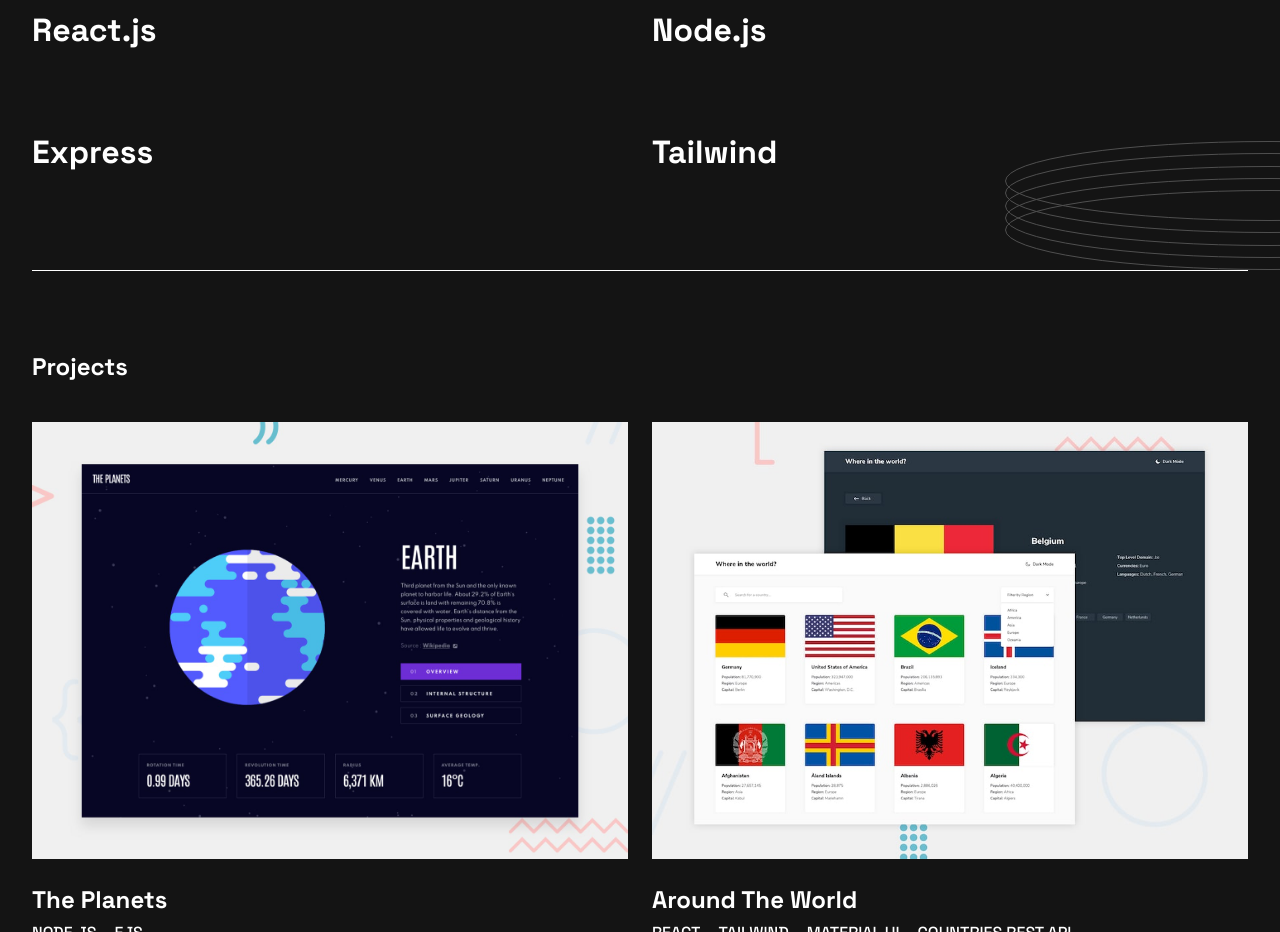
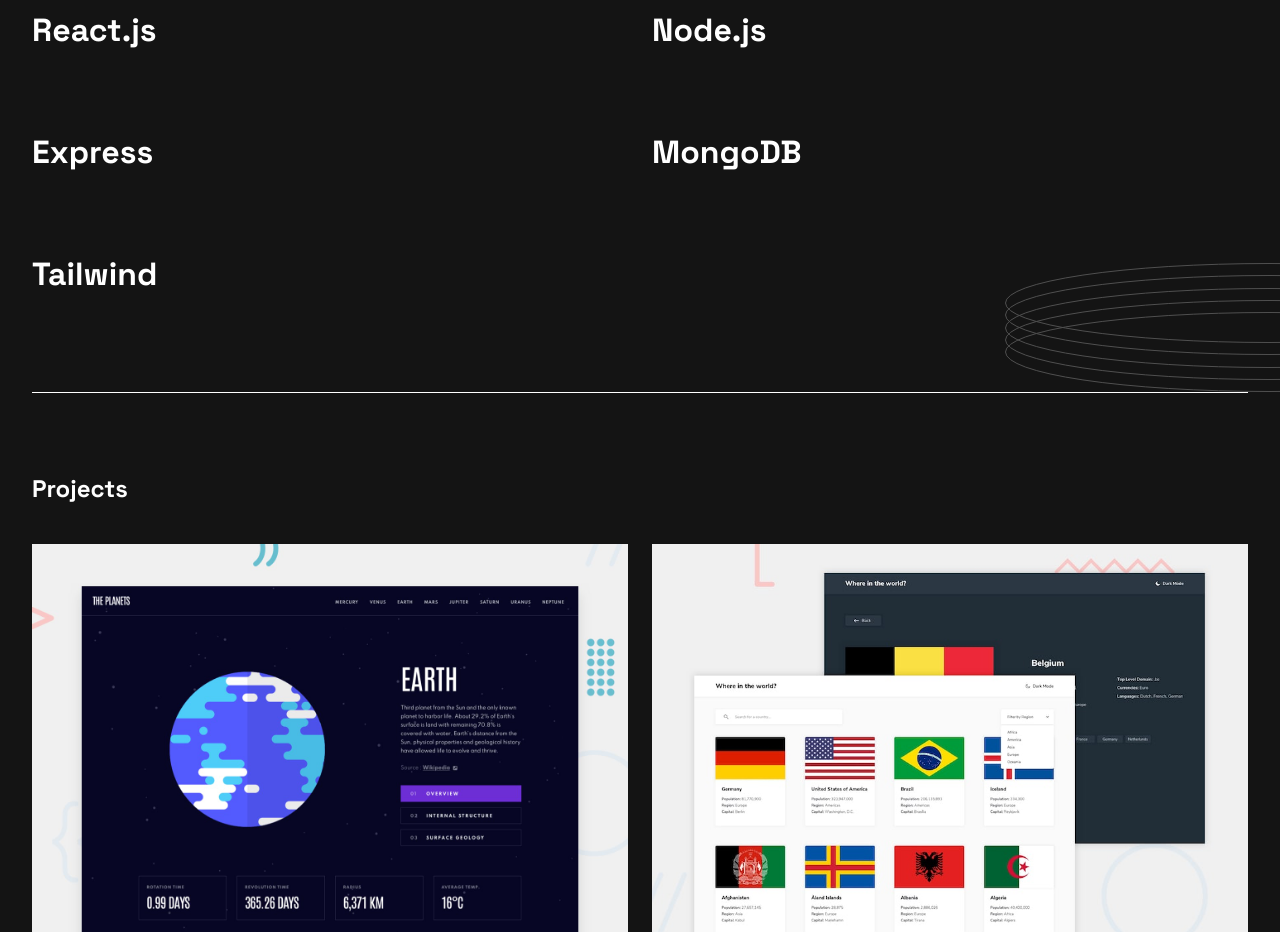
Before and after one commit to GuyNamedEJ/developer-portfolio, a React (Vite) app: page / in a window 1280 px wide. Shown: the part 1000-1932 px from the top of the page. Built offline with nearby package versions, Linux system fonts and the light colour scheme.

Commit message:
Added MongoDB as skill

```diff
--- a/src/components/Skills.jsx
+++ b/src/components/Skills.jsx
@@ -39,6 +39,11 @@
       </div>
 
       <div className="skill">
+        <h1 className="skill-name">MongoDB</h1>
+        {/* <p className="experience">1 Year Experience</p> */}
+      </div>
+
+      <div className="skill">
         <h1 className="skill-name">Tailwind</h1>
         {/* <p className="experience">1 Year Experience</p> */}
       </div>
```
